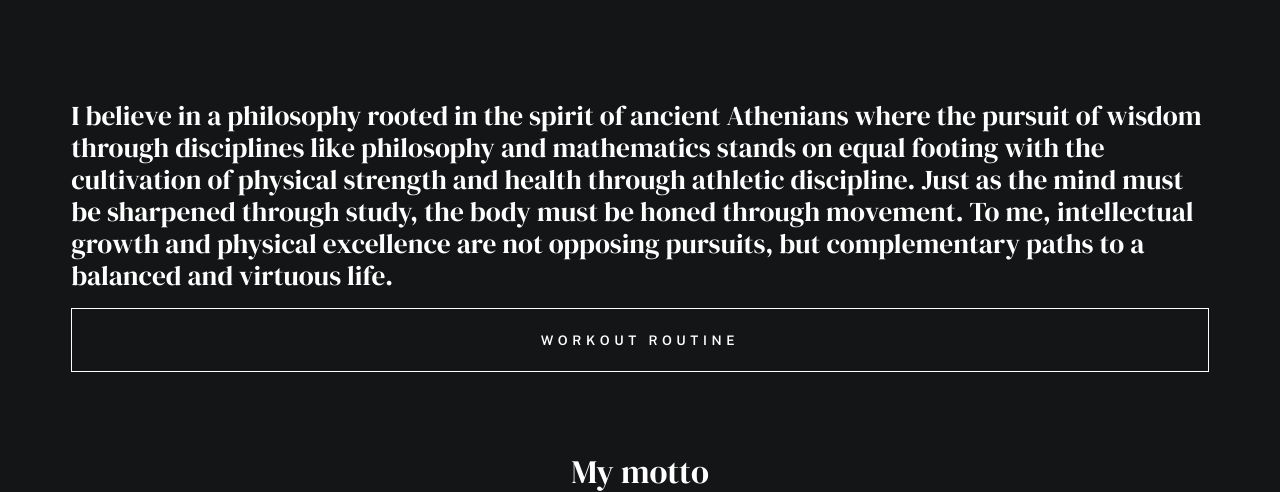
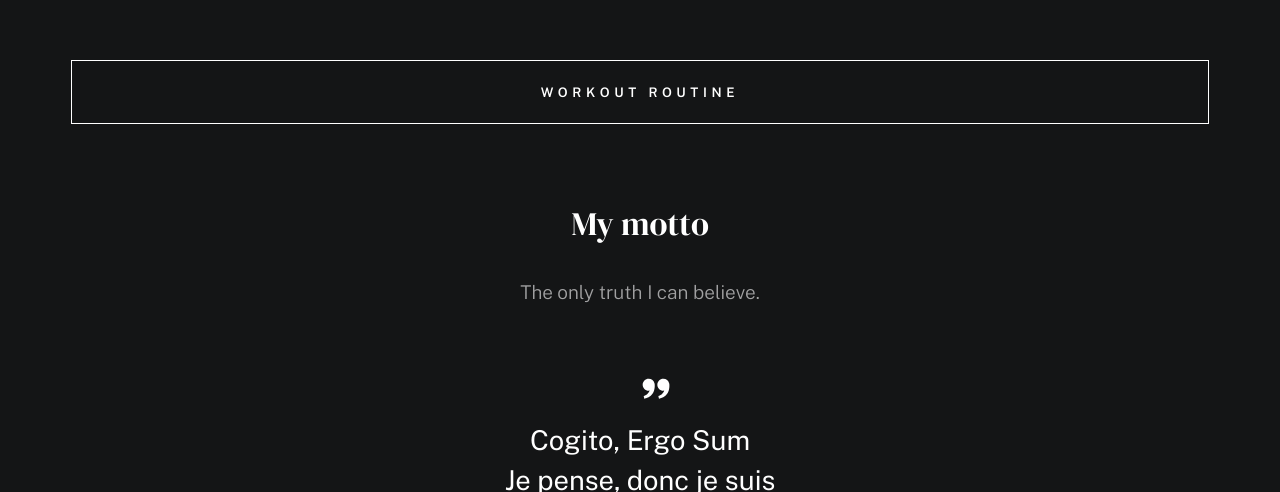
Before and after one commit to sudo-homebrew/sudo-homebrew.github.io, a plain HTML site: page index.html in a window 1280 px wide. Shown: the part 7172-7664 px from the top of the page. Drawn offline with nearby package versions, Linux system fonts and the light colour scheme; a web font is replaced by a local one.

Commit message:
Workout page refectored
Workout page refectored

```diff
--- a/index.html
+++ b/index.html
@@ -989,12 +989,9 @@ By enabling fine-grained gradient control via a learnable scaling parameter, PGE
                 	<p class="h1" data-animate-el>
 			    Below linked page introduce my workout routine. Check them out if you are interested!
                 	</p>
-			<p class="h4" data-animated-el>
-			    I believe in a philosophy rooted in the spirit of ancient Athenians where the pursuit of wisdom through disciplines like philosophy and mathematics stands on equal footing with the cultivation of physical strength and health through athletic discipline. Just as the mind must be sharpened through study, the body must be honed through movement. To me, intellectual growth and physical excellence are not opposing pursuits, but complementary paths to a balanced and virtuous life.
-			</p>
 
 
-                        <a href="./workout.html" class="btn btn--stroke u-fullwidth" target="_blank">Workout Routine</a>
+                        <a href="./workout/index.html" class="btn btn--stroke u-fullwidth" target="_blank">Workout Routine</a>
 
                     </div> <!-- end column -->
                 </div> <!-- end row testimonials -->
```
Also changed, not shown: workout/index.html (renamed from workout.html), 1 other file.
